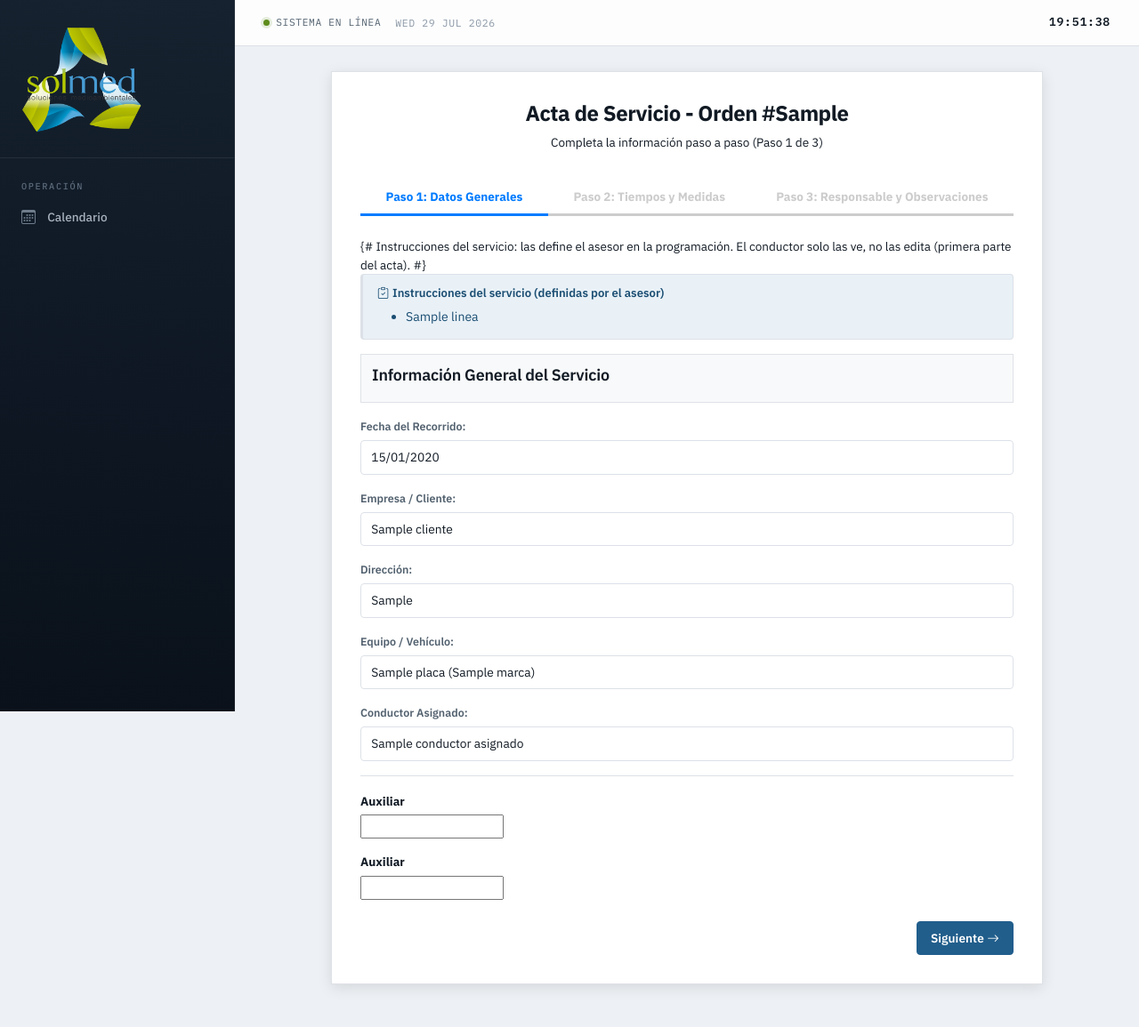
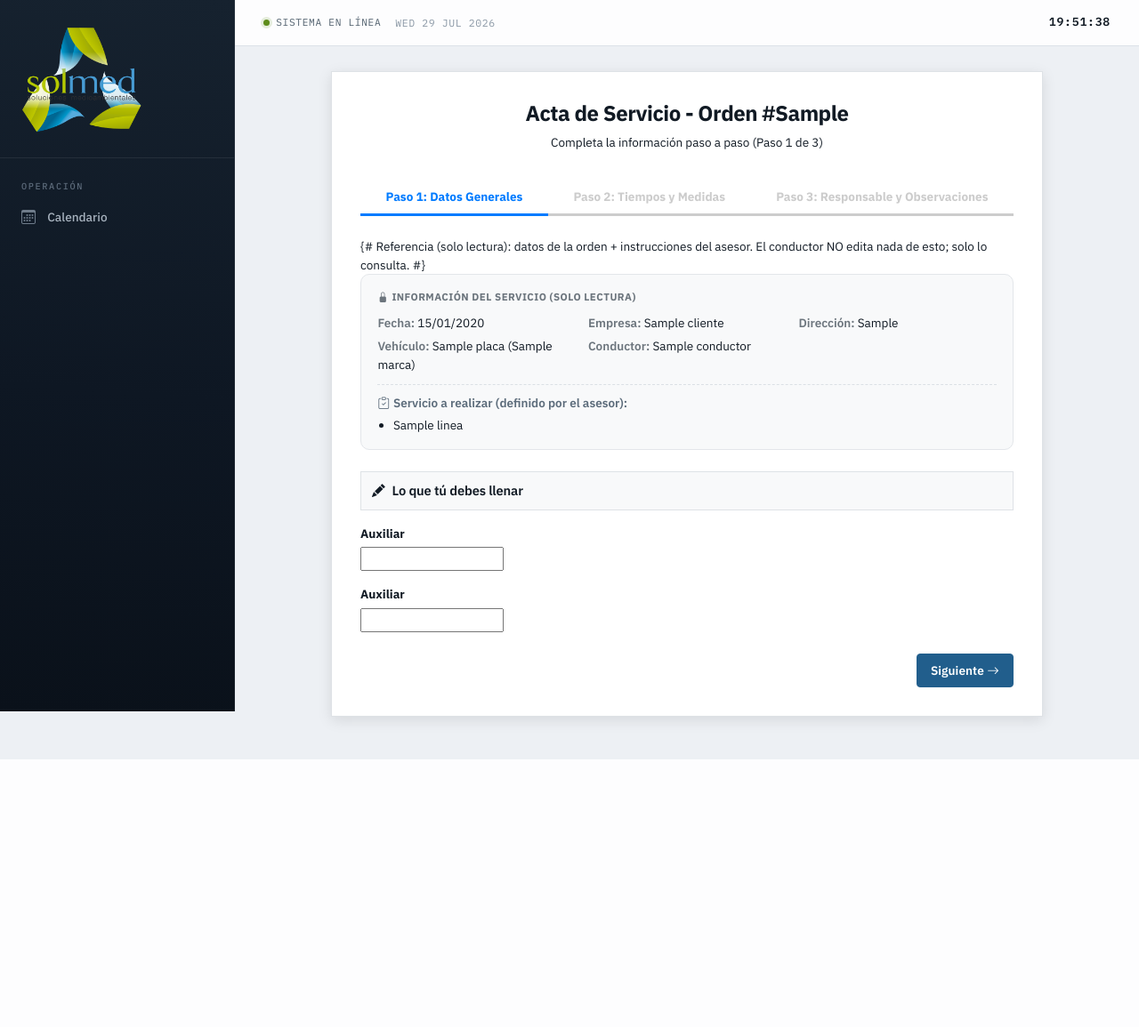
Before and after one commit to Santiago-caicedo/solmed, a Django app: template gestion/templates/gestion/manifiesto_wizard/paso1.html in a window 1280 px wide. Shown: the whole page at 89% size. After the commit the page ends 854 px from the top, so only its background shows below. Run offline with Django 5.2, Linux system fonts and the light colour scheme; the template is opened without the code that fills it: most values are stand-ins (such as "Sample title", 1, 10 or a date in 2020); form fields are guessed from the names that the template uses.

Commit message:
Asistente del conductor: separa la referencia del asesor de lo que él llena
En el paso 1 del acta, la información que definió el asesor (datos de la
orden + servicio a realizar: Succión/Sondeo/Lavado/Transporte) se muestra
en un bloque de "Información del servicio (solo lectura)", claramente no
editable, y debajo una sección "Lo que tú debes llenar" con los campos del
conductor. El conductor arranca en sus campos y no puede editar lo del
asesor (los servicios ni siquiera son campos del formulario; además se
re-copian del asesor al guardar).

Co-Authored-By: Claude Opus 4.8 (1M context) <noreply@anthropic.com>

```diff
--- a/gestion/templates/gestion/manifiesto_wizard/paso1.html
+++ b/gestion/templates/gestion/manifiesto_wizard/paso1.html
@@ -12,6 +12,13 @@
     .form-section-header { background-color: #f8f9fa; padding: 0.75rem; border: 1px solid #dee2e6; margin-bottom: 1rem; }
     .form-group-custom { margin-bottom: 1rem; }
     .form-group-custom label { font-weight: bold; display: block; margin-bottom: 0.3rem; }
+    /* Bloque de referencia (lo definió el asesor / la orden): NO editable */
+    .ref-box { background:#f8f9fa; border:1px solid #e3e6ea; border-radius:10px; padding:1rem 1.15rem; margin-bottom:1.5rem; }
+    .ref-box .ref-title { font-size:.72rem; font-weight:700; text-transform:uppercase; letter-spacing:.04em; color:#6c757d; margin-bottom:.6rem; }
+    .ref-grid { display:grid; grid-template-columns:repeat(auto-fit,minmax(190px,1fr)); gap:.35rem .9rem; }
+    .ref-grid div span { color:#6c757d; font-weight:600; }
+    .ref-instr { margin:.7rem 0 0; padding-top:.6rem; border-top:1px dashed #dbe0e5; }
+    .ref-instr ul { margin:.25rem 0 0; padding-left:1.1rem; }
 </style>
 
 <div class="wizard-container">
@@ -26,45 +33,32 @@
         <div class="wizard-step">Paso 3: Responsable y Observaciones</div>
     </div>
 
-    {# Instrucciones del servicio: las define el asesor en la programación. El
-       conductor solo las ve, no las edita (primera parte del acta). #}
-    {% if instrucciones_resumen %}
-    <div class="alert alert-info">
-        <h6 class="mb-2"><i class="bi bi-clipboard-check me-1"></i>Instrucciones del servicio (definidas por el asesor)</h6>
-        <ul class="mb-0">
-            {% for linea in instrucciones_resumen %}<li>{{ linea }}</li>{% endfor %}
-        </ul>
+    {# Referencia (solo lectura): datos de la orden + instrucciones del asesor.
+       El conductor NO edita nada de esto; solo lo consulta. #}
+    <div class="ref-box">
+        <div class="ref-title"><i class="bi bi-lock-fill me-1"></i>Información del servicio (solo lectura)</div>
+        <div class="ref-grid">
+            <div><span>Fecha:</span> {{ recorrido.fecha_recorrido|date:'d/m/Y' }}</div>
+            <div><span>Empresa:</span> {{ recorrido.orden.cliente.nombre }}</div>
+            <div><span>Dirección:</span> {{ recorrido.orden.direccion_servicio }}</div>
+            <div><span>Vehículo:</span> {{ recorrido.vehiculo.placa }} ({{ recorrido.vehiculo.marca }})</div>
+            <div><span>Conductor:</span> {{ recorrido.conductor.get_full_name|default:'N/A' }}</div>
+        </div>
+        {% if instrucciones_resumen %}
+        <div class="ref-instr">
+            <span class="fw-semibold text-secondary"><i class="bi bi-clipboard-check me-1"></i>Servicio a realizar (definido por el asesor):</span>
+            <ul>
+                {% for linea in instrucciones_resumen %}<li>{{ linea }}</li>{% endfor %}
+            </ul>
+        </div>
+        {% endif %}
     </div>
-    {% endif %}
 
     <form method="post">
         {% csrf_token %}
         <div class="form-section-header">
-            <h3>Información General del Servicio</h3>
+            <h3 class="h5 mb-0"><i class="bi bi-pencil-fill me-2"></i>Lo que tú debes llenar</h3>
         </div>
-
-        <div class="mb-3">
-            <label class="form-label">Fecha del Recorrido:</label>
-            <input type="text" class="form-control" value="{{ recorrido.fecha_recorrido|date:'d/m/Y' }}" readonly>
-        </div>
-        <div class="mb-3">
-            <label class="form-label">Empresa / Cliente:</label>
-            <input type="text" class="form-control" value="{{ recorrido.orden.cliente.nombre }}" readonly>
-        </div>
-        <div class="mb-3">
-            <label class="form-label">Dirección:</label>
-            <input type="text" class="form-control" value="{{ recorrido.orden.direccion_servicio }}" readonly>
-        </div>
-        <div class="mb-3">
-            <label class="form-label">Equipo / Vehículo:</label>
-            <input type="text" class="form-control" value="{{ recorrido.vehiculo.placa }} ({{ recorrido.vehiculo.marca }})" readonly>
-        </div>
-        <div class="mb-3">
-            <label class="form-label">Conductor Asignado:</label>
-            <input type="text" class="form-control" value="{{ recorrido.vehiculo.conductor_asignado.get_full_name|default:'N/A' }}" readonly>
-        </div>
-
-        <hr>
 
         <div class="form-group-custom">
             {{ form.auxiliar1.label_tag }}
```
